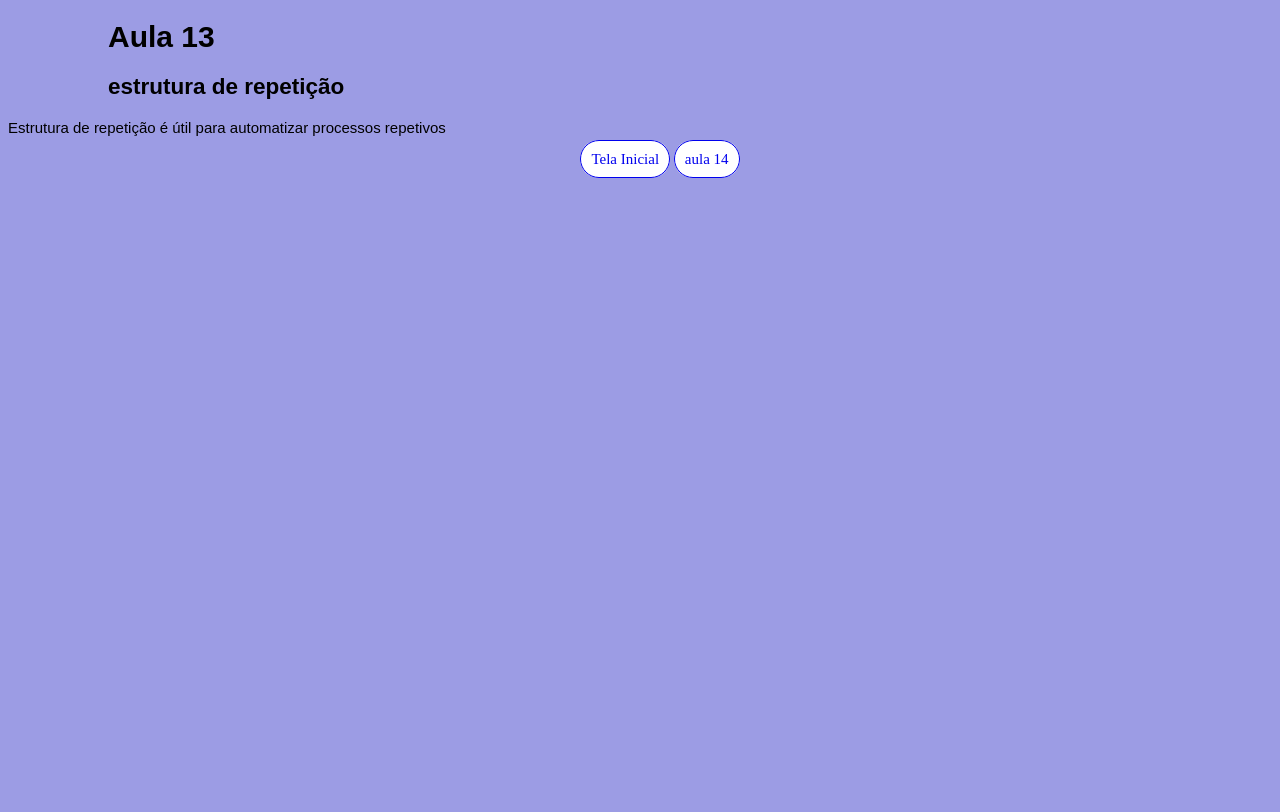
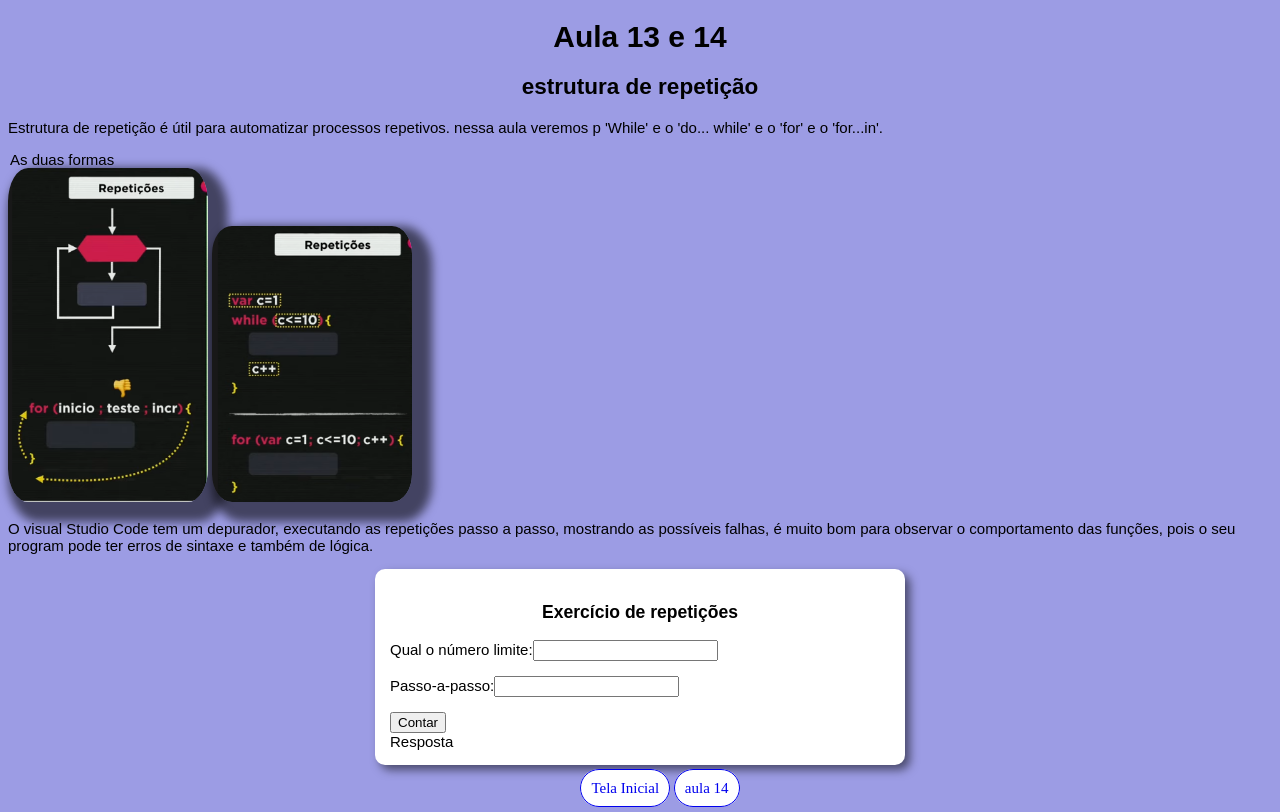
Before and after one commit to ElielNobre/projetoSiteum, a PHP site: page /estudo/paginas/aula13.html in a window 1280 px wide. Before the commit the page ends 178 px from the top, so only its background shows below. Run offline with PHP 8.4, Linux system fonts and the light colour scheme.

Commit message:
mais paginas e imagens

```diff
--- a/estudo/paginas/aula13.html
+++ b/estudo/paginas/aula13.html
@@ -7,15 +7,56 @@
     <title>Document</title>
 </head>
 <body>
-    <h1>Aula 13</h1>
+    <div id="corpo">
+
+    <h1>Aula 13 e 14</h1>
     <h2>estrutura de repetição</h2>
-    <p>Estrutura de repetição é útil para automatizar processos repetivos</p>
+    <p>Estrutura de repetição é útil para automatizar processos repetivos. nessa aula veremos p 'While' e o 'do... while' e o 'for' e o 'for...in'.</p>
+
+    <figcaption>
+    <legend>As duas formas</legend>
+    <img src="../imagens/whileforIn.png" class="fotoestudo">
+    <img src="../imagens/forewhile.png" class="fotoestudo">
+    </figcaption>
+
+    <p>O visual Studio Code tem um depurador, executando as repetições passo a passo, mostrando as possíveis falhas, é muito bom para observar o comportamento das funções, pois o seu program pode ter erros de sintaxe e também de lógica.</p>
+
+    </div>
+    <div id="exercicio">
+        <h3>Exercício de repetições</h3>
+        <p>
+        Qual o número limite:<input type="number" id="numero">
+        </p>
+        <p>
+        Passo-a-passo:<input type="number" id="passo">
+        </p>
+        <input type="button" id="botao" value="Contar" onclick="contar()">
+        <div id="resposta">
+            Resposta
+        </div>
+    </div>
+    <script>
+        function contar() {
+        var numero = window.document.getElementById('numero')
+        var passo = window.document.getElementById('passo')
+        var resposta = window.document.getElementById('resposta')
+
+        var num = Number(numero.value)
+        var pas = Number(passo.value)
+        var res = String(resposta.value)
+
+            for(var c=0; c <= num; c= c+pas){
+                res.innerHTML = `<p>${c}</p>`;
+            }
+
+        }
+    </script>
 <footer>
 <ul>
     <li><a href="../estudo.html">Tela Inicial</a></li>
     <li><a href="#">aula 14</a></li>
 </ul>
 </footer>
-<script src="jsEspecifico/aula13.js"></script>
+<scripte src="jsEspecifico/aula13.js"></scripte>
 </body>
 </html>
--- a/estudo/paginas/estilosEspecificos/estiloaula.css
+++ b/estudo/paginas/estilosEspecificos/estiloaula.css
@@ -7,7 +7,7 @@ header{
     text-align: center;
 }
 h1,h2,h3{
-margin-left: 100px;
+    text-align: center;
 }
 h3#mes{
     margin: 2%;
@@ -17,7 +17,7 @@ h3#mes{
     padding:30px;
     box-shadow: 5px 5px 10px rgba(0, 0, 0, 0.527);
 }
-section{
+section, #exercicio{
     background: white;
     border-radius: 10px;
     padding: 15px;
@@ -58,6 +58,12 @@ img#imagem{
     border-radius: 10%;
     box-shadow: 10px 10px 10px 10px rgba(3, 3, 3, 0.582);
 }
+img.fotoestudo{
+    width: 200px;
+    margin: 0;
+    border-radius: 10%;
+    box-shadow: 10px 10px 10px 10px rgba(3, 3, 3, 0.582);
+}
 #il{
     text-align: center;
 }
```
Also changed, not shown: estudo/js/js.js (+7 -2 lines), estudo/imagens/forewhile.png (added), estudo/imagens/whileforIn.png (added).
